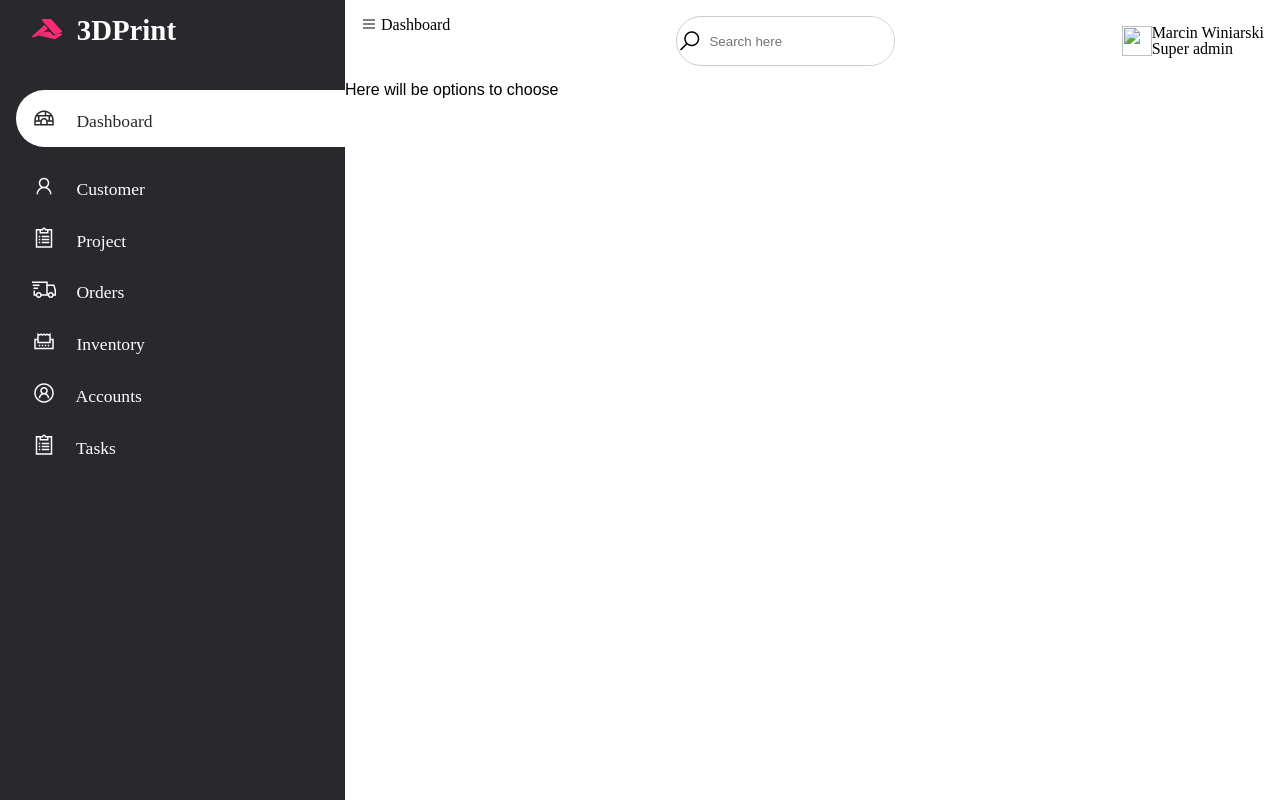
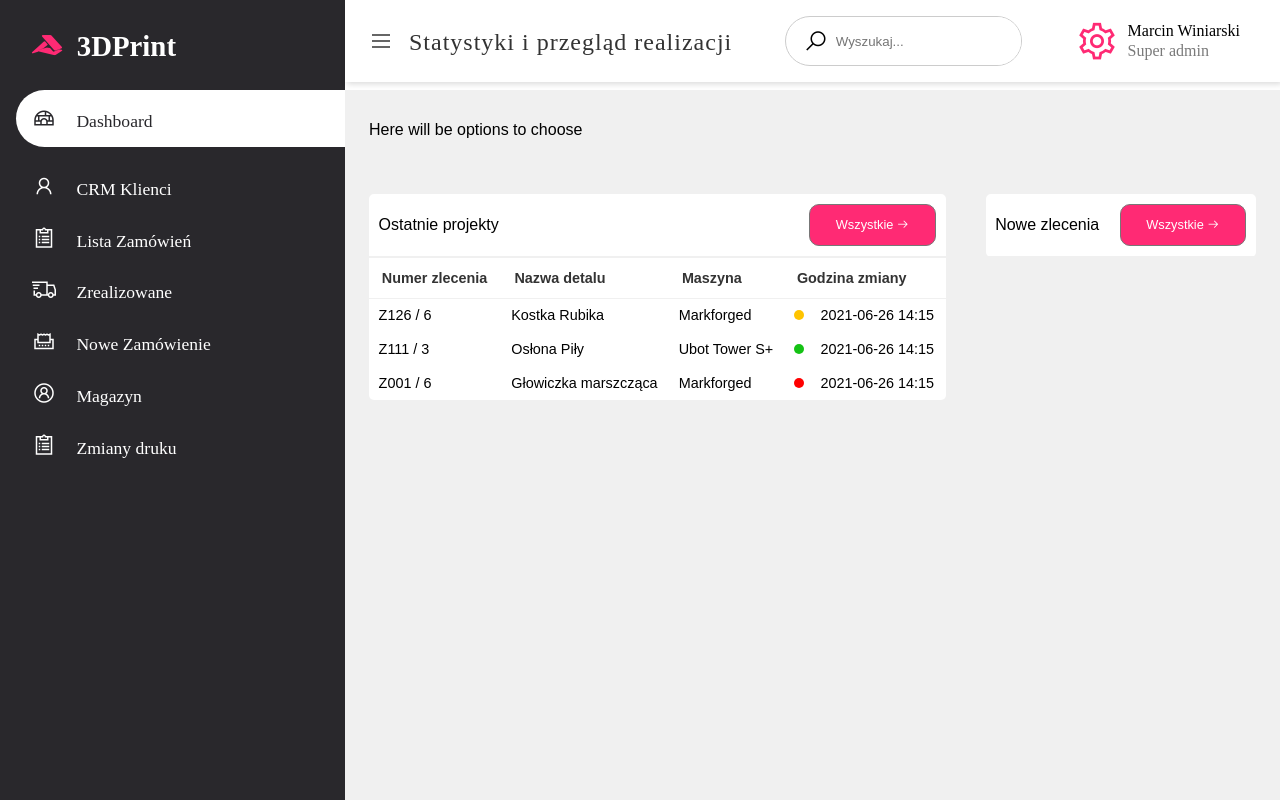
Before and after one commit to zakodowanyMW/System-manage-production-3D-items-based-on-JS-and-Node, a plain HTML site: page frontend/index.html in a window 1280 px wide. Drawn offline with nearby package versions, Linux system fonts and the light colour scheme.

Commit message:
add main table with styles

```diff
--- a/frontend/index.html
+++ b/frontend/index.html
@@ -25,27 +25,27 @@
                 </li>
                 <li>
                     <a href=""><span class="las la-user"></span>
-                    <span>Customer</span></a>
+                    <span>CRM Klienci</span></a>
                 </li>
                 <li>
                     <a href=""><span class="las la-clipboard-list"></span>
-                    <span>Project</span></a>
+                    <span>Lista Zamówień</span></a>
                 </li>
                 <li>
                     <a href=""><span class="las la-shipping-fast"></span>
-                    <span>Orders</span></a>
+                    <span>Zrealizowane</span></a>
                 </li>
                 <li>
                     <a href=""><span class="las la-receipt"></span>
-                    <span>Inventory</span></a>
+                    <span>Nowe Zamówienie</span></a>
                 </li>
                 <li>
                     <a href=""><span class="las la-user-circle"></span>
-                    <span>Accounts</span></a>
+                    <span>Magazyn</span></a>
                 </li>
                 <li>
                     <a href=""><span class="las la-clipboard-list"></span>
-                    <span>Tasks</span></a>
+                    <span>Zmiany druku</span></a>
                 </li>
             </ul>
         </div>
@@ -59,20 +59,20 @@
     <div class="main-content">
         <!------- START HEADER --------->
         <header>
-            <h3>
+            <h2>
                 <label for="">
                     <span class="las la-bars"></span>
                 </label>
-                Dashboard
-            </h3>
+                Statystyki i przegląd realizacji
+            </h2>
 
             <div class="search-wrapper">
                 <span class="las la-search"></span>
-                <input type="search" placeholder="Search here">
+                <input type="search" placeholder="Wyszukaj...">
             </div>
 
             <div class="user-wrapper">
-                <img src="" alt="" width="30px" height="30px">
+                <span class="las la-cog"></span>
                 <div>
                     <h4>Marcin Winiarski</h4>
                     <small>Super admin</small>
@@ -81,13 +81,80 @@
         </header>
         <!----------HEADER END ----------->
 
-        <!--------- START MAIN CONTENT ----------->
+        <!--------- START CHOOSE CONTENT ----------->
         <main>
             <div class="chooseOptions">
                 <h1>Here will be options to choose</h1>
             </div>
+
+            <!------- START LOAD CONTENT FROM DATABASE -------->
+            <div class="recent-grid">
+                <div class="projects">
+                    <div class="card">
+                        <div class="card-header">
+                            <h3>Ostatnie projekty</h3>
+                            <button>Wszystkie<span class="las la-arrow-right"></span></button>
+                        </div>
+                        <div class="card-body">
+                            <table >
+                                <thead>
+                                    <tr>
+                                        <td>Numer zlecenia</td>
+                                        <td>Nazwa detalu</td>
+                                        <td>Maszyna</td>
+                                        <td>Godzina zmiany</td>
+                                    </tr>
+                                </thead>
+                                <tbody>
+                                    <tr>
+                                        <td>Z126 / 6</td>
+                                        <td>Kostka Rubika</td>
+                                        <td>Markforged</td>
+                                        <td>
+                                            <span class="status "></span>
+                                            2021-06-26 14:15
+                                        </td>
+                                    </tr>
+                                    <tr>
+                                        <td>Z111 / 3</td>
+                                        <td>Osłona Piły</td>
+                                        <td>Ubot Tower S+</td>
+                                        <td>
+                                            <span class="status before"></span>
+                                            2021-06-26 14:15
+                                        </td>
+                                    </tr>
+                                    <tr>
+                                        <td>Z001 / 6</td>
+                                        <td>Głowiczka marszcząca</td>
+                                        <td>Markforged</td>
+                                        <td>
+                                            <span class="status after"></span>
+                                            2021-06-26 14:15
+                                        </td>
+                                    </tr>
+                                </tbody>
+                            </table>
+                        </div>
+                    </div>
+                </div>
+                <div class="customers">
+                    <div class="card">
+                        <div class="card-header">
+                            <h3>Nowe zlecenia</h3>
+                            <button>Wszystkie<span class="las la-arrow-right"></span></button>
+                        </div>
+                        <div class="card-body">
+
+                        </div>
+                    </div>
+                </div>
+            </div>
+            <!------- LOAD CONTENT FROM DATABASE END -------->
+
         </main>
-        <!--------- MAIN CONTENT END ----------->
+        <!--------- MAIN CHOOSE CONTENT ----------->
+
 
     </div>
     <!------------- MAIN CONTENT END-------------->
--- a/frontend/style.css
+++ b/frontend/style.css
@@ -5,7 +5,7 @@
     --second-color: #ff2a74;
     --first-hover-color: #ffd001;
     --second-hover-color: #fB3561;
-    --text-color-gray: #222222;
+    --text-color-gray: #7a7a7a;
 }
 
 * {
@@ -29,11 +29,12 @@ body {
     top: 0;
     height: 100vh;
     background-color: var(--main-color);
+    z-index: 100;
 }
 
 .sidebar-brand {
     height: 90px;
-    padding: 1rem 0rem 1rem 2rem;
+    padding: 2rem 0rem 1rem 2rem;
     color: #fff;
 }
 
@@ -94,7 +95,25 @@ body {
 header {
     display: flex;
     justify-content: space-between;
+    align-items: center;
     padding: 1rem;
+    padding-left: 1.5rem;
+    box-shadow: 2px 2px 6px rgba(0, 0, 0, 0.15);
+    position: fixed;
+    left: 345px;
+    width: calc(100% - 345px);
+    top: 0;
+    z-index: 100;
+}
+
+header h2 {
+    color: #333;
+    font-size: 1.5rem;
+    letter-spacing: 1px;
+}
+
+header label span {
+    padding-right: .5rem;
 }
 
 .search-wrapper {
@@ -108,7 +127,7 @@ header {
 
 .search-wrapper span {
     display: inline-block;
-    padding: 0rem;
+    padding-left: 1.1rem;
     font-size: 1.5rem;
 }
 
@@ -122,4 +141,108 @@ header {
 .user-wrapper {
     display: flex;
     align-items: center;
+    margin-right: 1.5rem;
 }
+
+.user-wrapper .la-cog {
+    font-size: 45px;
+    border-radius: 50%;
+    margin-right: .5rem;
+    color: var(--second-color)
+}
+
+.user-wrapper small {
+    display: inline-block;
+    color: var(--text-color-gray);
+    padding-top: .2rem;
+}
+
+main {
+    margin-top: 90px;
+    padding: 2rem 1.5rem;
+    background-color: #f0f0f0;
+    min-height: calc(100vh - 90px);
+}
+
+/* --- START TABLE FROM DATABASE ---*/
+.recent-grid {
+    margin-top: 3.5rem;
+    display: grid;
+    grid-gap: 2.5rem;
+    grid-template-columns: 65% auto;
+}
+
+.card {
+    background-color: #fff;
+    border-radius: 5px;
+}
+
+.card-header .card-body {
+    padding: 1rem;
+}
+
+.card-header {
+    display: flex;
+    justify-content: space-between;
+    align-items: center;
+    border-bottom: 1px solid #f0f0f0;
+    padding: .6rem;
+}
+
+.card-header button {
+    background-color: var(--second-color);
+    border-radius: 10px;
+    color: #fff;
+    font-size: .8rem;
+    padding: .8rem 1.6rem;
+    border: #777 1px solid;
+}
+
+.card-header button span {
+    padding-left: .2rem;
+}
+
+table {
+    width: 100%;
+    border-collapse: collapse;
+}
+
+thead tr {
+    border-top: 1px solid #f0f0f0;
+    border-bottom: 1px solid #f0f0f0;
+}
+
+td {
+    padding: .6rem;
+    font-size: .9rem;
+}
+
+thead td {
+    font-weight: 700;
+    padding: .8rem;
+    color: #333;
+}
+
+tbody tr:hover {
+    background-color: #ddd;
+    cursor: pointer;
+}
+
+span.status {
+    display: inline-block;
+    border-radius: 50%;
+    width: 10px;
+    height: 10px;
+    background-color: rgb(255, 196, 0);
+    margin-right: .8rem;
+}
+
+span.status.after {
+    background-color: red;
+}
+
+span.status.before {
+    background-color: rgb(20, 194, 20);
+}
+
+/* --- END TABLE FROM DATABASE ---*/
```
